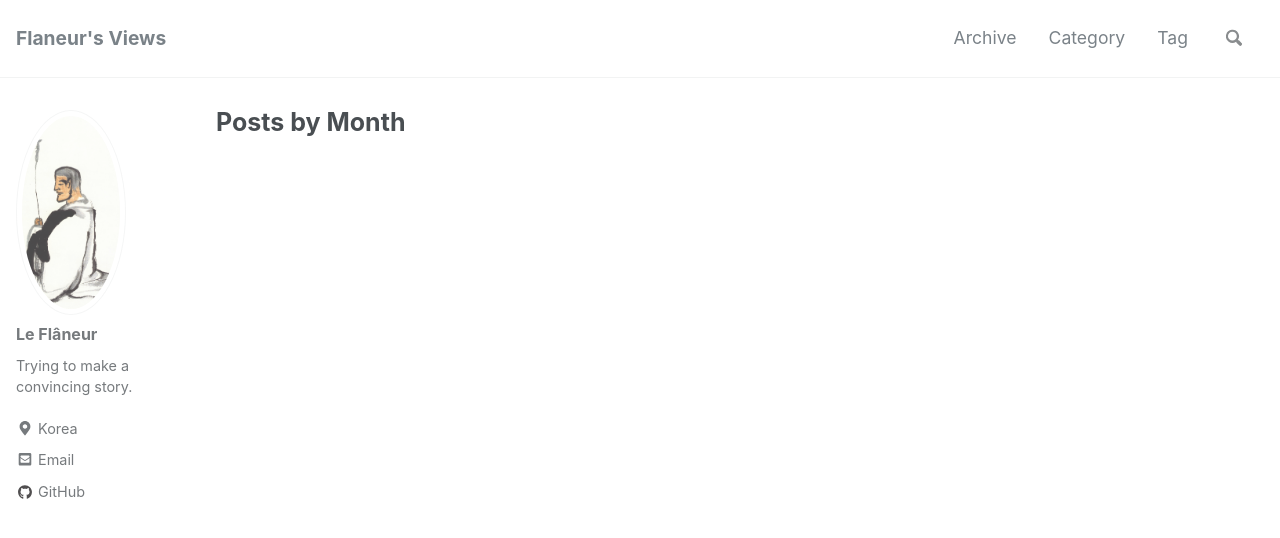
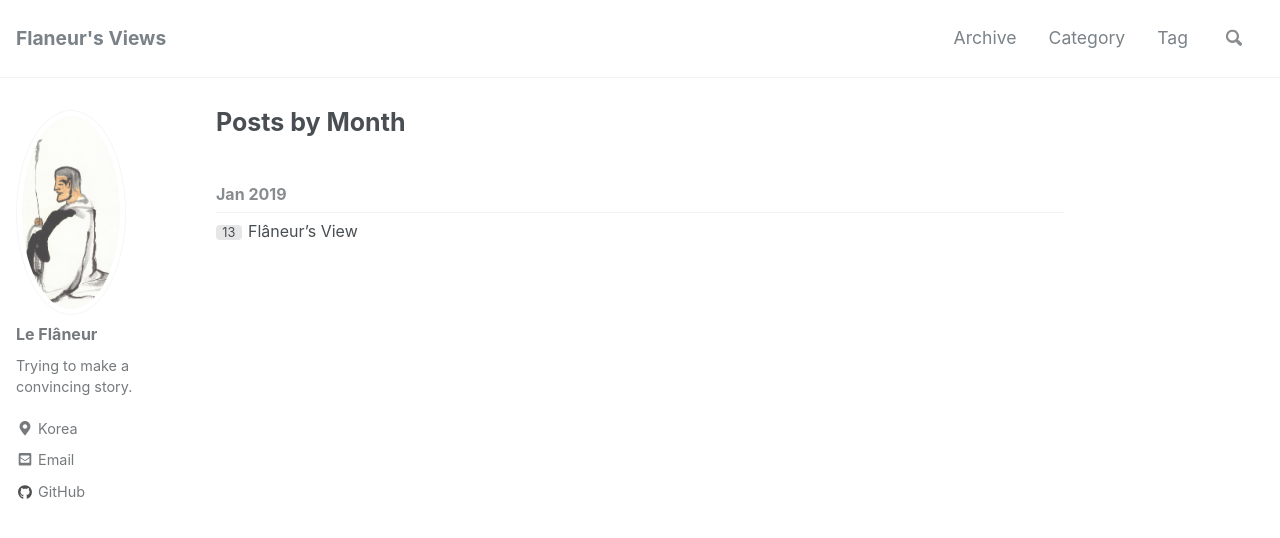
Before and after one commit to jisang0814/vitaflaneur.github.io, a Jekyll site: the page built from _pages/archive.html, in a window 1280 px wide and 900 px high. Shown: the top 538 px of the window. Built offline with Jekyll 4.4.1, drawn with Linux system fonts in a browser that asks for light colours; nearby versions of some CDN libraries; a file with an impossible date is left out.

Commit message:
Update 2019-01-13-greetings.md

```diff
--- a/_posts/2019-01-13-greetings.md
+++ b/_posts/2019-01-13-greetings.md
@@ -1,7 +1,7 @@
 ---
 layout: post
 title: "Flâneur's View"
-date: "page.date"
+date: 2019-01-13 22:00 +0900
 categories:
   - MISC
 tags:
```
